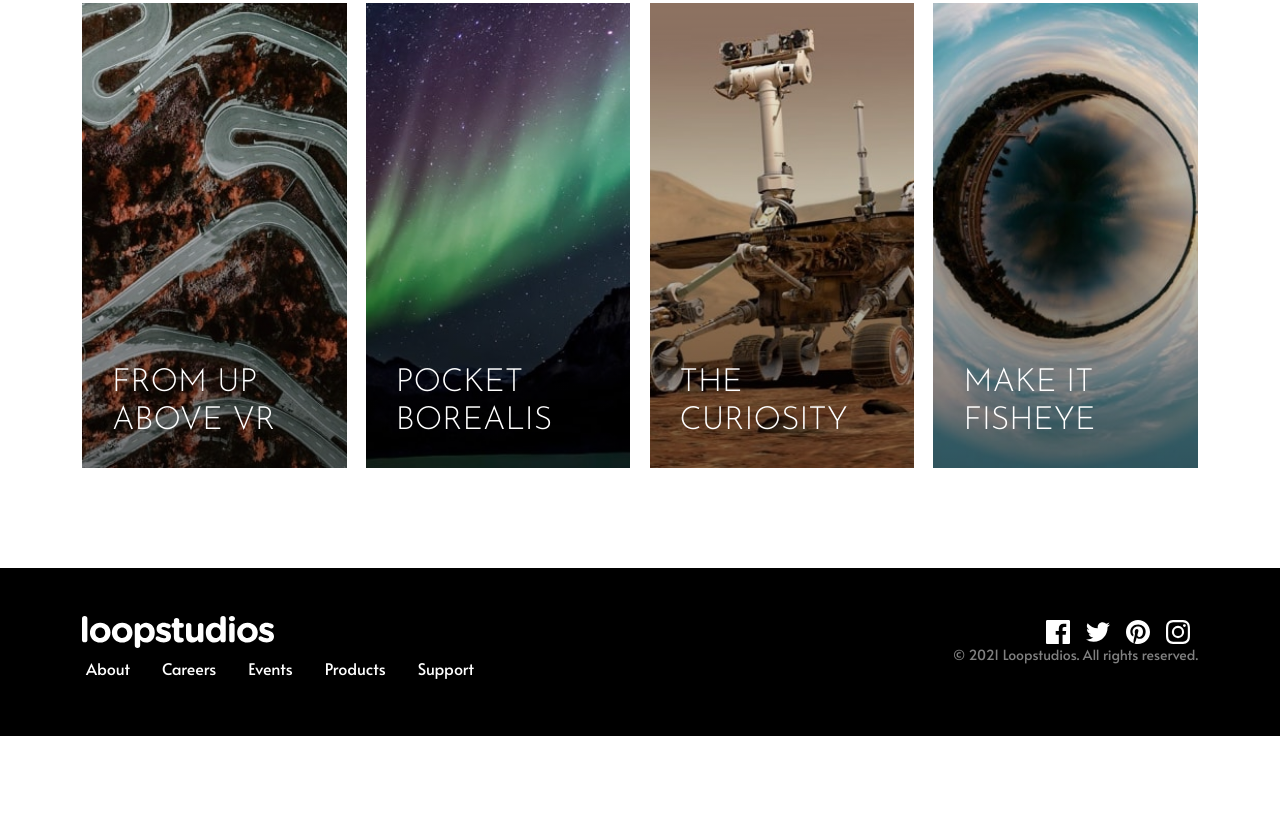
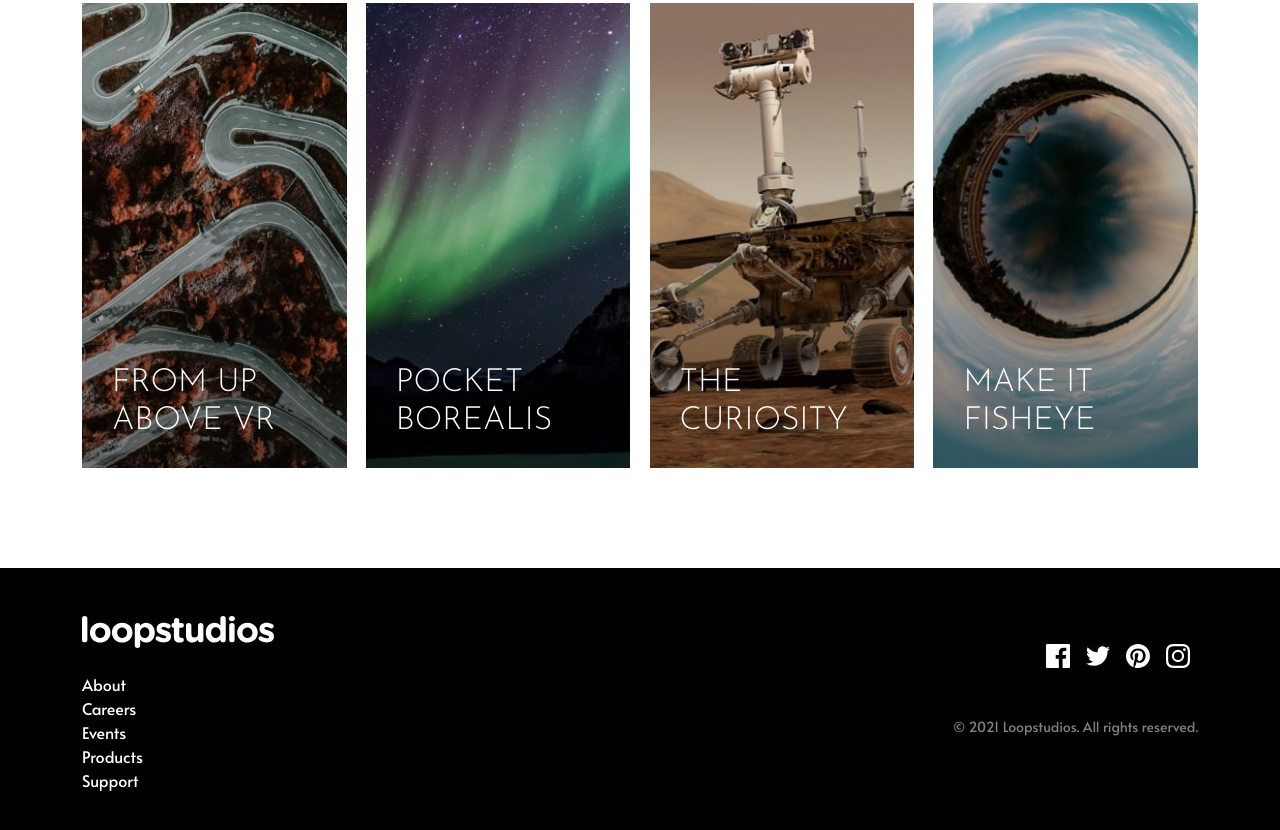
Before and after one commit to MahdiSohaily/loop-Studio, a website built with Vite: page index.html in a window 1280 px wide. Shown: the part 2217-3047 px from the top of the page. Before the commit the page ends 2953 px from the top, so only its background shows below. Built offline with nearby package versions, Linux system fonts and the light colour scheme.

Commit message:
Update footer spacing

```diff
--- a/index.html
+++ b/index.html
@@ -56,7 +56,8 @@
     <section aria-labelledby="landing-title" class="full-height landing d-flex align-items-center">
       <div class="container">
         <div class="title-wrapper border border-3 p-4 mx-auto mx-md-0">
-          <h1 id="landing-title" class="display-1 text-white text-uppercase page-title">Immersive experiences that deliver</h1>
+          <h1 id="landing-title" class="display-1 text-white text-uppercase page-title">Immersive experiences that
+            deliver</h1>
         </div>
       </div>
     </section>
@@ -66,11 +67,13 @@
           <picture>
             <source media="(min-width: 40em)" srcset="./images/desktop/image-interactive.jpg">
             <source media="(max-width: 40em)" srcset="./images/mobile/image-interactive.jpg">
-            <img class="img-fluid" width="800" height="700" src="./images/mobile/image-interactive.jpg" alt="man using var">
+            <img class="img-fluid" width="800" height="700" src="./images/mobile/image-interactive.jpg"
+              alt="man using var">
           </picture>
         </div>
         <div class="about-intro bg-white pt-5 px-xl-9 pt-xl-8">
-          <h2 id="about-us" class="text-uppercase display-5 mb-4 text-center text-xl-start">The leader in interactive VR</h2>
+          <h2 id="about-us" class="text-uppercase display-5 mb-4 text-center text-xl-start">The leader in interactive VR
+          </h2>
           <p class="text-dark-gray mb-0 text-center text-xl-start">
             Founded in 2011, Loopstudios has been producing world-class virtual reality
             projects for some of the best companies around the globe. Our award-winning
@@ -148,7 +151,7 @@
               <source media="(max-width: 40em)" srcset="./images/mobile/image-curiosity.jpg">
               <img src="./images/mobile/image-curiosity.jpg" alt="The curiosity">
             </picture>
-            <h4 class="cat-title text-white text-uppercase">The  <br> curiosity</h4>
+            <h4 class="cat-title text-white text-uppercase">The <br> curiosity</h4>
           </div>
           <div class="product-item">
             <div class="overlay"></div>
@@ -163,14 +166,13 @@
       </div>
     </section>
   </main>
-  <footer class="bg-black py-5">
+  <footer class="bg-black py-5 ">
     <div class="container">
       <div class="row">
         <div class="col-sm-6">
-          <img src="./images/logo.svg" alt="website logo">
-          <nav>
+          <img class="mb-4 img-fluid" src="./images/logo.svg" alt="website logo">
           <div class="row">
-              <ul class="nav">
+            <ul class="footer-nav ">
               <li class="nav-item">
                 <a href="#about" class="nav-link text-white">About</a>
               </li>
@@ -188,9 +190,8 @@
               </li>
             </ul>
           </div>
-          </nav>
         </div>
-        <div class="col-sm-6 text-end">
+        <div class="col-sm-6 text-end pt-4">
           <ul class=" nav list-unstyled justify-content-end">
             <li class="nav-item px-2">
               <a href="javascript:void(0)">
@@ -213,7 +214,7 @@
               </a>
             </li>
           </ul>
-          <p class="text-white-50 small">© 2021 Loopstudios. All rights reserved.</p>
+          <p class="text-white-50 small pt-5">© 2021 Loopstudios. All rights reserved.</p>
         </div>
       </div>
     </div>
--- a/src/scss/styles.scss
+++ b/src/scss/styles.scss
@@ -128,3 +128,10 @@ $theme-colors: (
     left: 30px;
   }
 }
+
+
+// footer section styles
+
+.footer-nav {
+  list-style-type: none;
+}
```
Also changed, not shown: public/css/styles.css, 1 other file. Lines whose indentation alone changed are shown as unchanged.
